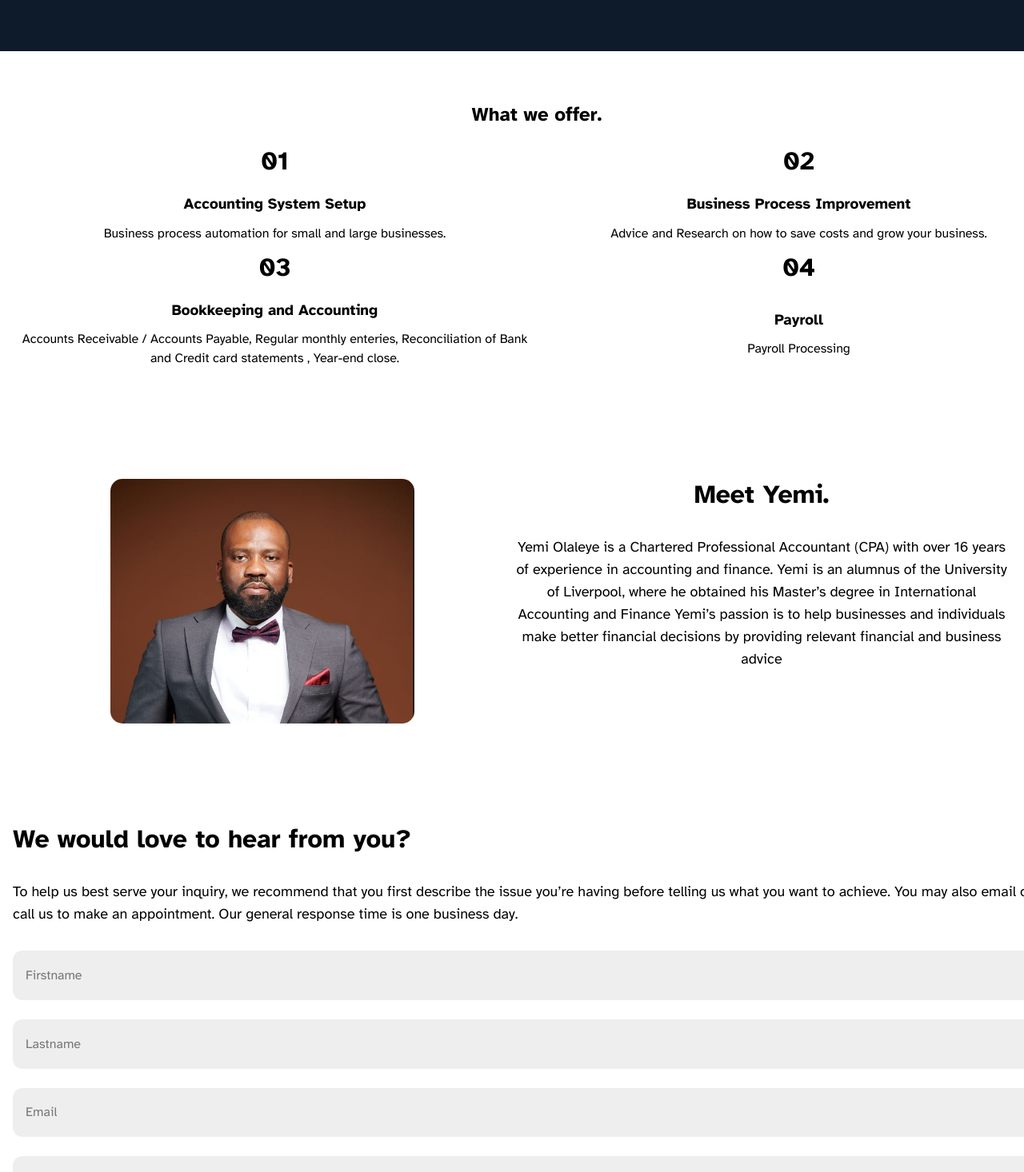
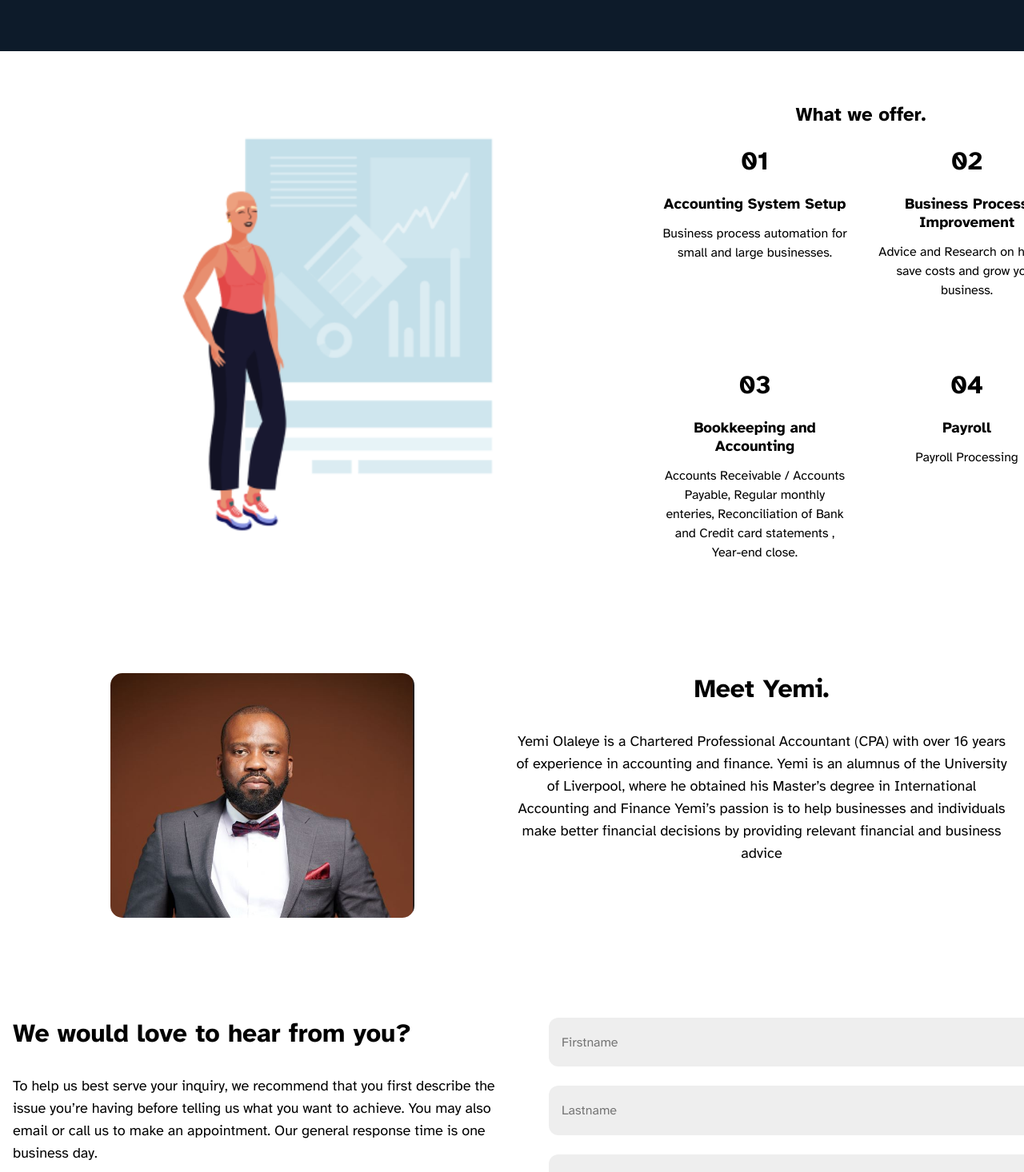
Before and after one commit to sammyodiagbe/noiretblanc, a React (Create React App) app: page / in a window 1280 px wide. Shown: the part 620-2086 px from the top of the page at 80% size. Built offline with nearby package versions, Linux system fonts and the light colour scheme.

Commit message:
responsive design and more assets

```diff
--- a/src/App.js
+++ b/src/App.js
@@ -4,6 +4,7 @@ import TwitterIcon from "./componentss/twiitter";
 import { useState } from "react";
 import image from "./assets/header-image.png";
 import yemiImage from "./assets/Headshot.JPG";
+import womamImage from "./assets/woman-business.png";
 import Nav from "./componentss/nav";
 import "./App.css";
 
@@ -37,6 +38,10 @@ function App() {
         </section>
         <section className="offers">
           <div className="container">
+            <div className="left">
+              <img src={womamImage} alt="Strong woman business" />
+            </div>
+            <div className="right">
               <h2 className="title">What we offer.</h2>
               <div className="offers">
                 <div className="offer">
@@ -44,7 +49,8 @@ function App() {
                   <div className="details">
                     <h3>Accounting System Setup</h3>
                     <p>
-                    Business process automation for small and large businesses.
+                      Business process automation for small and large
+                      businesses.
                     </p>
                   </div>
                 </div>
@@ -64,8 +70,8 @@ function App() {
                     <h3>Bookkeeping and Accounting</h3>
                     <p>
                       Accounts Receivable / Accounts Payable, Regular monthly
-                    enteries, Reconciliation of Bank and Credit card statements
-                    , Year-end close.
+                      enteries, Reconciliation of Bank and Credit card
+                      statements , Year-end close.
                     </p>
                   </div>
                 </div>
@@ -74,6 +80,7 @@ function App() {
                   <div className="details">
                     <h3>Payroll</h3>
                     <p>Payroll Processing</p>
+                  </div>
                 </div>
               </div>
             </div>
--- a/src/styles/_media-query.scss
+++ b/src/styles/_media-query.scss
@@ -64,12 +64,38 @@
       }
 
       section.offers {
+        div.container {
+          display: grid;
+          grid-template-columns: 1fr 500px;
+
+          div.left {
+            display: flex;
+            align-items: center;
+            justify-content: center;
+            img {
+              width: 800px;
+            }
+          }
+
+          div.right {
             div.offers {
               display: grid;
               grid-template-columns: 1fr 1fr;
+              gap: 30px;
               div.offer {
-            display: grid;
+                background: #fff;
+                padding: 1em;
+                min-height: 250px;
+                border-radius: 10px;
+                box-shadow: 0 0 30px rgba(0, 0, 0, 0.2);
+                transition: all 0.4s;
+                &:hover {
+                  background: #0d1b2a;
+                  color: #fff;
+                }
                 //   grid-template-columns: max-content 1fr;
+              }
+            }
           }
         }
       }
@@ -97,6 +123,7 @@
         }
       }
       section.contact {
+        div.container {
           display: grid;
           grid-template-columns: 1fr 1fr;
           gap: 30px;
@@ -114,3 +141,4 @@
       }
     }
   }
+}
--- a/src/styles/index.css
+++ b/src/styles/index.css
@@ -165,6 +165,13 @@ body main.main-content section.offers {
   padding: 4em 1em;
 }
 
+body main.main-content section.offers div.container {
+  display: -ms-grid;
+  display: grid;
+  -ms-grid-columns: 1fr;
+      grid-template-columns: 1fr;
+}
+
 body main.main-content section.offers h2.title {
   margin-bottom: 1em;
   text-align: center;
@@ -209,27 +216,27 @@ body main.main-content section.contact {
   padding: 2.5em 0;
 }
 
-body main.main-content section.contact div.left,
-body main.main-content section.contact div.right {
+body main.main-content section.contact div.container div.left,
+body main.main-content section.contact div.container div.right {
   padding: 1em;
 }
 
-body main.main-content section.contact div.left h2.title,
-body main.main-content section.contact div.right h2.title {
+body main.main-content section.contact div.container div.left h2.title,
+body main.main-content section.contact div.container div.right h2.title {
   margin-bottom: 1em;
 }
 
-body main.main-content section.contact div.left p,
-body main.main-content section.contact div.right p {
+body main.main-content section.contact div.container div.left p,
+body main.main-content section.contact div.container div.right p {
   line-height: 24px;
 }
 
-body main.main-content section.contact div.right form.contact-form div.input-container {
+body main.main-content section.contact div.container div.right form.contact-form div.input-container {
   margin-bottom: 1.5em;
 }
 
-body main.main-content section.contact div.right form.contact-form div.input-container input,
-body main.main-content section.contact div.right form.contact-form div.input-container textarea {
+body main.main-content section.contact div.container div.right form.contact-form div.input-container input,
+body main.main-content section.contact div.container div.right form.contact-form div.input-container textarea {
   border-radius: 12px;
   resize: none;
   width: 100%;
@@ -238,7 +245,7 @@ body main.main-content section.contact div.right form.contact-form div.input-con
   background-color: #eee;
 }
 
-body main.main-content section.contact div.right form.contact-form div.input-container button {
+body main.main-content section.contact div.container div.right form.contact-form div.input-container button {
   border-radius: 12px;
   padding: 1.3em 1em;
   font-size: 1em;
@@ -301,15 +308,46 @@ body main.main-content section.contact div.right form.contact-form div.input-con
   body main.main-content section.introduction div.container div.right img {
     width: 700px;
   }
-  body main.main-content section.offers div.offers {
+  body main.main-content section.offers div.container {
+    display: -ms-grid;
+    display: grid;
+    -ms-grid-columns: 1fr 500px;
+        grid-template-columns: 1fr 500px;
+  }
+  body main.main-content section.offers div.container div.left {
+    display: -webkit-box;
+    display: -ms-flexbox;
+    display: flex;
+    -webkit-box-align: center;
+        -ms-flex-align: center;
+            align-items: center;
+    -webkit-box-pack: center;
+        -ms-flex-pack: center;
+            justify-content: center;
+  }
+  body main.main-content section.offers div.container div.left img {
+    width: 800px;
+  }
+  body main.main-content section.offers div.container div.right div.offers {
     display: -ms-grid;
     display: grid;
     -ms-grid-columns: 1fr 1fr;
         grid-template-columns: 1fr 1fr;
+    gap: 30px;
   }
-  body main.main-content section.offers div.offers div.offer {
-    display: -ms-grid;
-    display: grid;
+  body main.main-content section.offers div.container div.right div.offers div.offer {
+    background: #fff;
+    padding: 1em;
+    min-height: 250px;
+    border-radius: 10px;
+    -webkit-box-shadow: 0 0 30px rgba(0, 0, 0, 0.2);
+            box-shadow: 0 0 30px rgba(0, 0, 0, 0.2);
+    -webkit-transition: all 0.4s;
+    transition: all 0.4s;
+  }
+  body main.main-content section.offers div.container div.right div.offers div.offer:hover {
+    background: #0d1b2a;
+    color: #fff;
   }
   body main.main-content section.meet-yemi {
     display: -ms-grid;
@@ -331,17 +369,17 @@ body main.main-content section.contact div.right form.contact-form div.input-con
     font-size: 18px;
     line-height: 28px;
   }
-  body main.main-content section.contact {
+  body main.main-content section.contact div.container {
     display: -ms-grid;
     display: grid;
     -ms-grid-columns: 1fr 1fr;
         grid-template-columns: 1fr 1fr;
     gap: 30px;
   }
-  body main.main-content section.contact div.left h2.title {
+  body main.main-content section.contact div.container div.left h2.title {
     font-size: 32px;
   }
-  body main.main-content section.contact div.left p {
+  body main.main-content section.contact div.container div.left p {
     font-size: 18px;
     line-height: 28px;
   }
--- a/src/styles/index.scss
+++ b/src/styles/index.scss
@@ -133,6 +133,11 @@ body {
     section.offers {
       padding: $padding;
       padding: 4em $padding;
+
+      div.container {
+        display: grid;
+        grid-template-columns: 1fr;
+      }
       h2.title {
         margin-bottom: $padding;
         text-align: center;
@@ -172,6 +177,7 @@ body {
 
     section.contact {
       padding: 2.5em 0;
+      div.container {
         div.left,
         div.right {
           padding: $padding;
@@ -217,5 +223,6 @@ body {
       }
     }
   }
+}
 
 @import "./media-query";
```
Also changed, not shown: src/assets/litte-business.jpg (added), 1 other file (tests, documents, lock files or other folders). Lines whose indentation alone changed are shown as unchanged.
